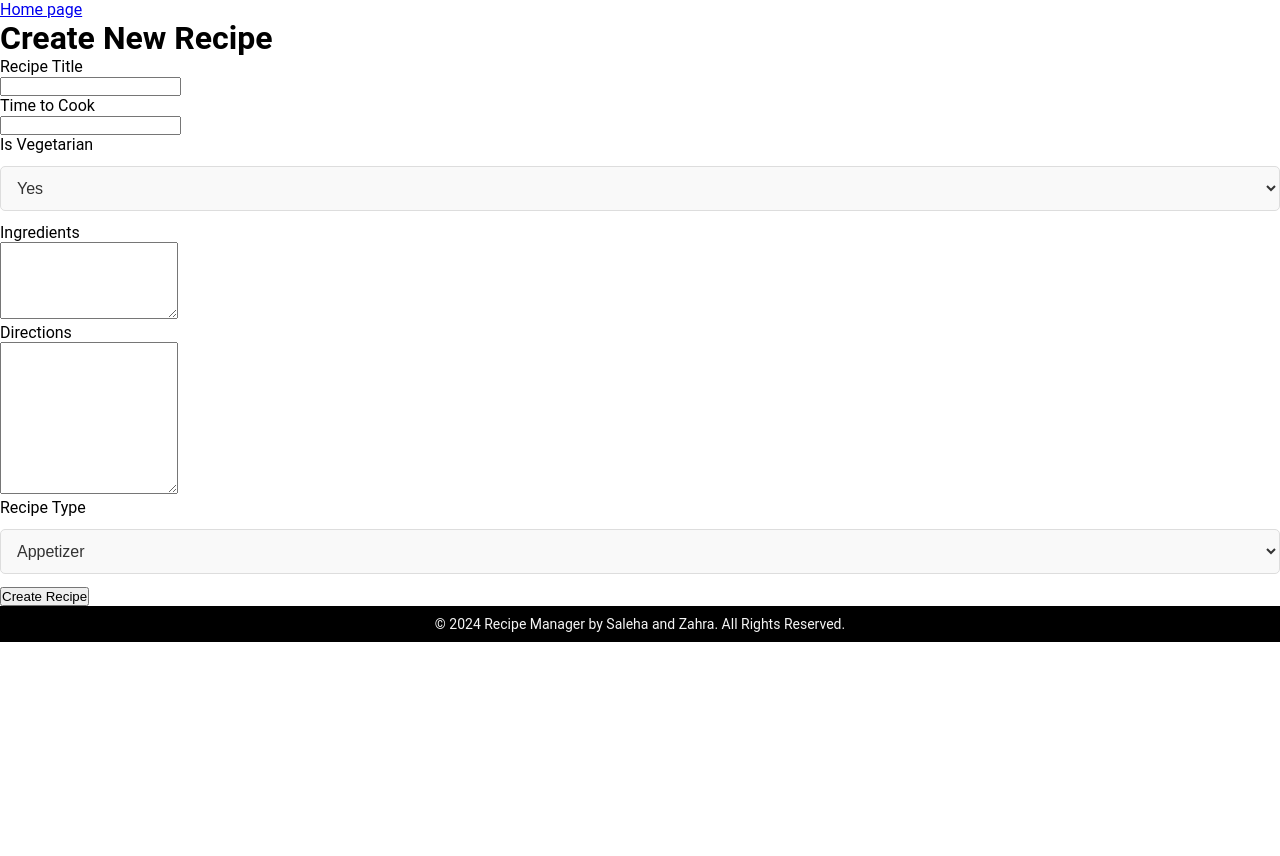
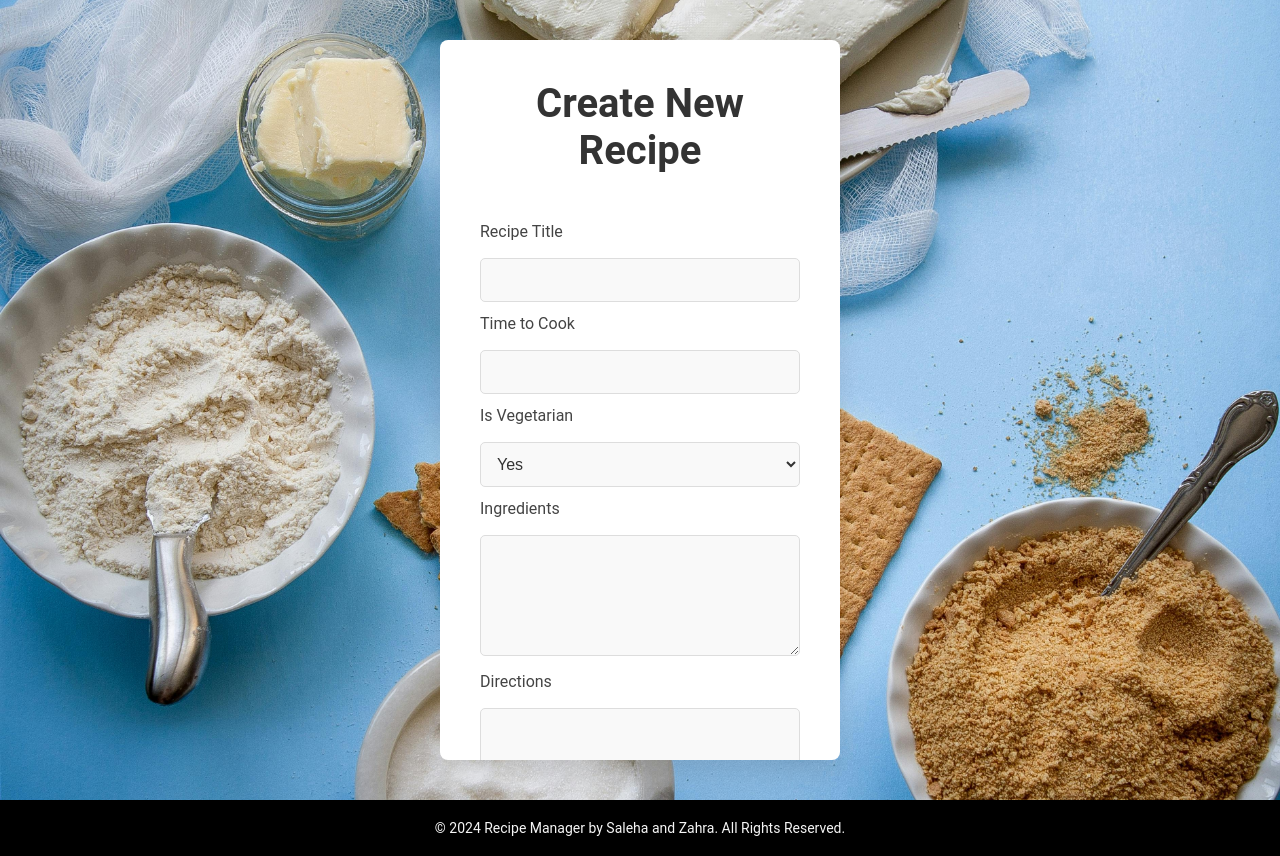
Before and after one commit to SalehaQareen98/recipe-manager, a PHP site: page /new.php in a window 1280 px wide. Shown: the part 70-926 px from the top of the page. Before the commit the page ends 712 px from the top, so only its background shows below. Run offline with PHP 8.4, Linux system fonts and the light colour scheme; a user stored in the database is signed in.

Commit message:
Added styles for new recipe page

```diff
--- a/new.php
+++ b/new.php
@@ -9,66 +9,74 @@ if (!isset($_SESSION['user_id'])) {
 <!DOCTYPE html>
 <html lang="en">
 <head>
-  <link rel="stylesheet" href="style.css" />
+    <meta charset="UTF-8">
+    <meta name="viewport" content="width=device-width, initial-scale=1.0">
     <title>Create New Recipe</title>
+    <link rel="stylesheet" href="style.css">
 </head>
 <body>
 
     <?php include 'header.php'; ?>
 
-<div id="content">
-
-  <a class="back-link" href="<?php echo 'home.php'; ?>">Home page</a>
-
-  <div class="new-recipe">
-    <h1>Create New Recipe</h1>
+    <div class="wrapper-container create-page">
+        <div class="container">
+            <div class="form-box">
+                <h1 class="form-title">Create New Recipe</h1>
 
                 <form action="create.php" method="POST">
-      <dl>
-        <dt>Recipe Title</dt>
-        <dd><input type="text" name="title" required /></dd>
-      </dl>
-      <dl>
-        <dt>Time to Cook</dt>
-        <dd><input type="text" name="time_to_cook" required /></dd>
-      </dl>
-      <dl>
-        <dt>Is Vegetarian</dt>
-        <dd>
-          <select name="vegetarian" required>
+
+                    <h2>Recipe Details</h2>
+
+                    <div class="form-group">
+                        <label class="label" for="title">Recipe Title</label>
+                        <input class="input" type="text" id="title" name="title" required />
+                    </div>
+
+                    <div class="form-group">
+                        <label class="label" for="time_to_cook">Time to Cook</label>
+                        <input class="input" type="text" id="time_to_cook" name="time_to_cook" required />
+                    </div>
+
+                    <div class="form-group">
+                        <label class="label" for="vegetarian">Is Vegetarian</label>
+                        <select class="select" id="vegetarian" name="vegetarian" required>
                             <option value="1">Yes</option>
                             <option value="0">No</option>
                         </select>
-        </dd>
-      </dl>
-      <dl>
-        <dt>Ingredients</dt>
-        <dd><textarea name="ingredients" rows="5" required></textarea></dd>
-      </dl>
-      <dl>
-        <dt>Directions</dt>
-        <dd><textarea name="directions" rows="10" required></textarea></dd>
-      </dl>
-      <dl>
-        <dt>Recipe Type</dt>
-        <dd>
-          <select name="type" required>
+                    </div>
+
+                    <div class="form-group">
+                        <label class="label" for="ingredients">Ingredients</label>
+                        <textarea class="textbox" id="ingredients" name="ingredients" rows="5" required></textarea>
+                    </div>
+
+                    <div class="form-group">
+                        <label class="label" for="directions">Directions</label>
+                        <textarea class="textbox" id="directions" name="directions" rows="10" required></textarea>
+                    </div>
+
+                    <div class="form-group">
+                        <label class="label" for="type">Recipe Type</label>
+                        <select class="select" id="type" name="type" required>
                             <option value="Appetizer">Appetizer</option>
                             <option value="Main Course">Main Course</option>
                             <option value="Dessert">Dessert</option>
                             <option value="Drinks">Drinks</option>
                         </select>
-        </dd>
-      </dl>
+                    </div>
+
                     <div id="operations">
-        <input type="submit" value="Create Recipe" />
+                        <button class="signup-button" type="submit">Create Recipe</button>
                     </div>
+
                 </form>
             </div>
-
+        </div>
     </div>
 
-<?php include 'footer.php';
-?>
+    <footer>
+        <?php include 'footer.php'; ?>
+    </footer>
+
 </body>
 </html>
--- a/style.css
+++ b/style.css
@@ -92,6 +92,10 @@ footer {
     background-image: url('images/edit-page-photo.jpg'); /* Replace with your image path */
 }
 
+.create-page {
+    background-image: url('images/create-page.jpg'); /* Replace with your image path */
+}
+
 .container {
     display: flex;
     justify-content: center;
@@ -118,7 +122,7 @@ footer {
 
 
 .form-box {
-    background-color: rgba(255, 255, 255, 0.9); /* Slight transparency */
+    background-color: rgba(255, 255, 255); /* Slight transparency */
     padding: 40px;
     width: 90%;
     max-width: 400px;
```
Also changed, not shown: images/create-page.jpg (added). Lines whose indentation alone changed are shown as unchanged.
